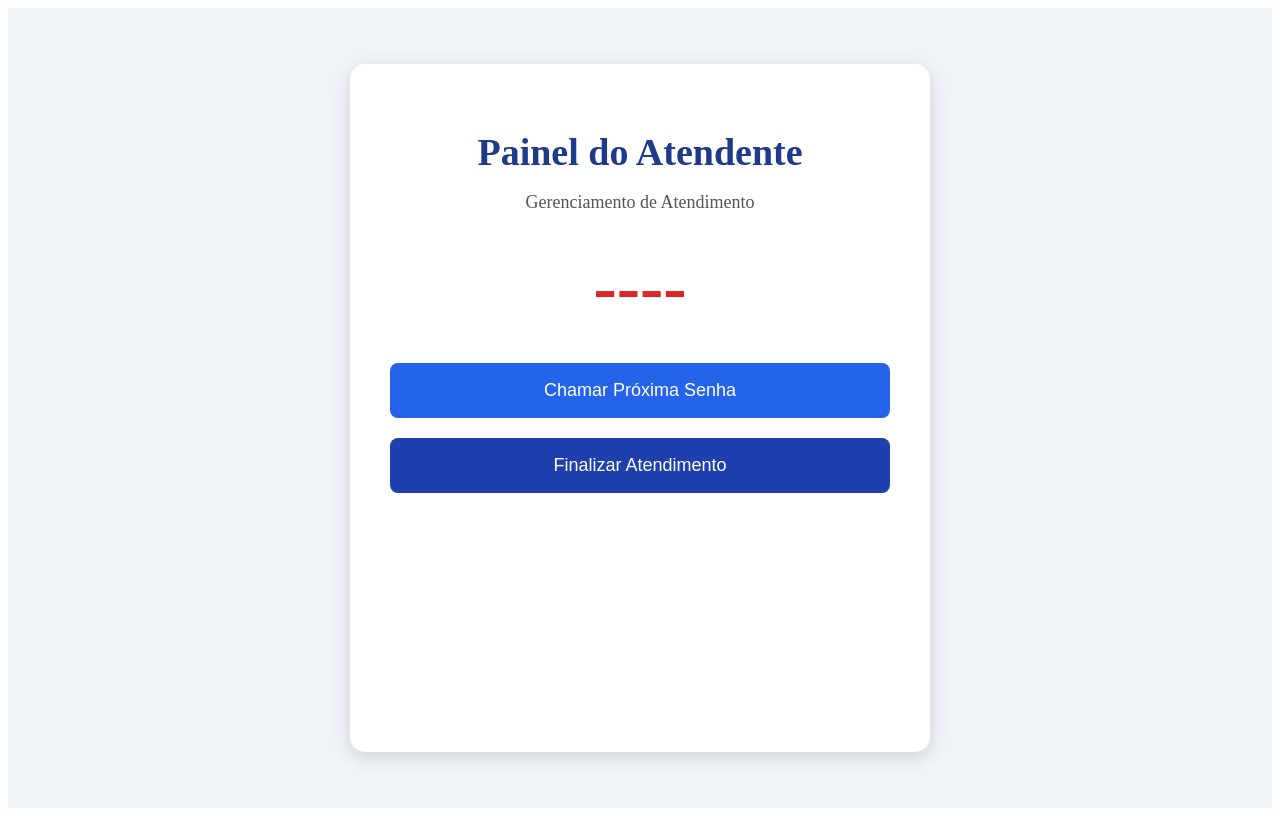
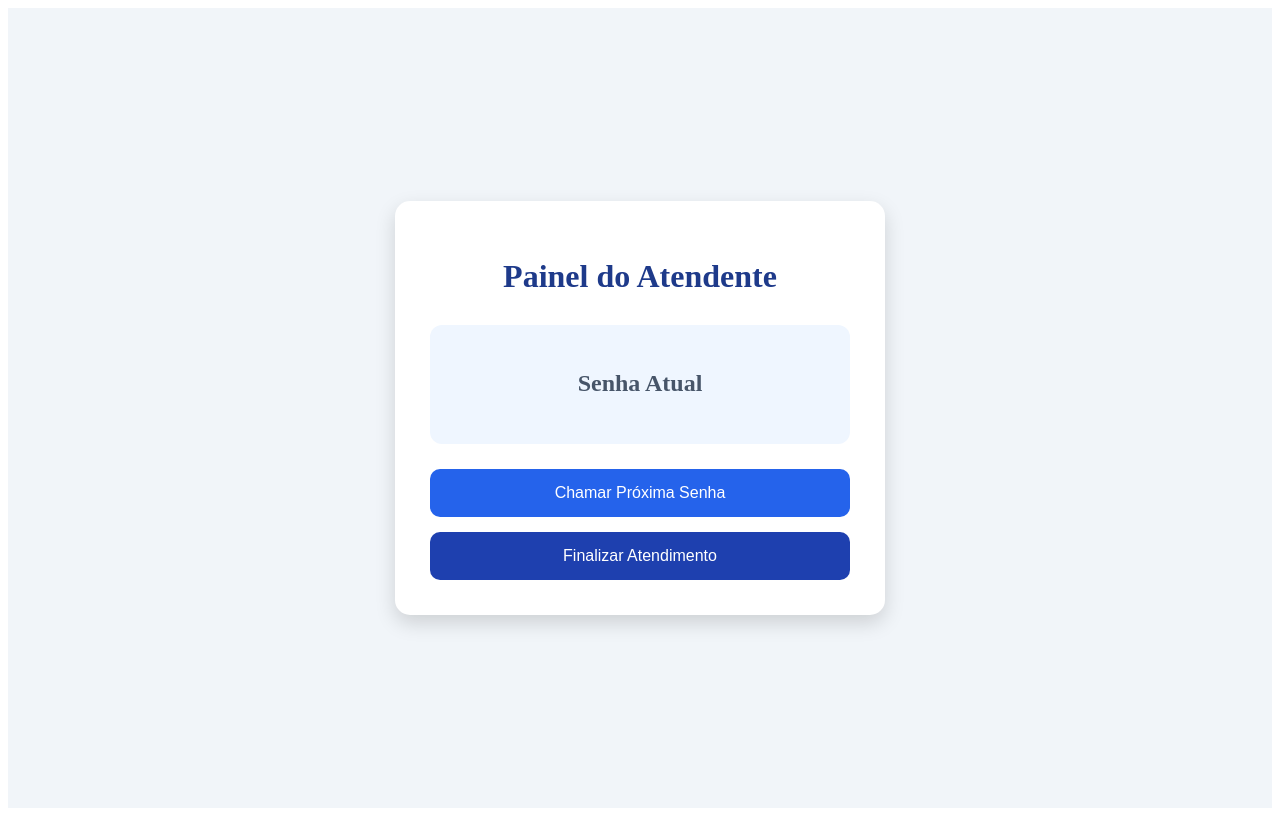
Before and after one commit to facurymanoel/fila-banco-frontend, an Angular app: page /atendente in a window 1280 px wide. Built offline with nearby package versions, Linux system fonts and the light colour scheme.

Commit message:
Estilização painel-atendente.html, css

```diff
--- a/src/app/painel-atendente/painel-atendente.css
+++ b/src/app/painel-atendente/painel-atendente.css
@@ -1,59 +1,71 @@
-.container{
-    height: 100vh;
+.container {
+    min-height: 100vh;
     display: flex;
     justify-content: center;
     align-items: center;
     background: #f1f5f9;
 }
-.card{
-    width: 500px;
-    padding: 40px;
+.card {
+    width: 420px;
     background: white;
+    padding: 35px;
     border-radius: 15px;
+    box-shadow: 0 8px 20px rgba(0, 0, 0, .15);
     text-align: center;
-    box-shadow: 0 5px 20px rgba(0,0,0,.15);
 }
-h1{
+h1 {
     color: #1e3a8a;
-    margin-bottom: 10px;
-    font-size: 38px;
+    margin-bottom: 30px;
 }
-p{
-    color: #555;
-    font-size: 18px;
-    margin-bottom: 35px;
+.senha-atual {
+     background: #eff6ff;
+     padding: 25px;
+     border-radius: 12px;
+     margin-bottom: 25px;
 }
-.senha{
-    font-size: 70px;
+.senha-atual h2 {
+    color: #475569;
+}
+.codigo {
+    font-size: 48px;
     font-weight: bold;
-    color: #dc2626;
-    margin-bottom: 35px;
+    color: #1e3a8a;
+    margin: 10px;
+
 }
-.botoes{
+.status {
+    font-size: 22px;
+    font-weight: bold;
+    color: #16a34a;;
+}
+.data {
+   color: #64748b;
+
+}
+.botoes {
     display: flex;
     flex-direction: column;
-    gap: 20px;
+    gap: 15px;
 }
-button{
-    height: 55px;
+button {
+    padding: 15px;
     border: none;
-    border-radius: 8px;
+    border-radius: 10px;
+    font-size: 16px;
+    cursor: pointer;
+}
+.chamar {
+    background:  #2563eb;
+     color: white;
+}
+.chamar:hover {
+    background: #1d4ed8;
+}
+.finalizar {
+     background: #1e40af;
     color: white;
-    font-size: 18px;
-    cursor: pointer;
+}
+.finalizar:hover {
+     background: #1e3a8a;
 
 }
-.proxima{
-     background:#2563eb;
-}
-.proxima:hover{
-    background:#1d4ed8;
-}
-.finalizar{
-     background:#1e40af;
-}
-.finalizar:hover{
-
-    background:#1e3a8a;
-
-}
--- a/src/app/painel-atendente/painel-atendente.html
+++ b/src/app/painel-atendente/painel-atendente.html
@@ -4,35 +4,40 @@
 
         <h1>Painel do Atendente</h1>
 
-        <p>
-            Gerenciamento de Atendimento
-        </p>
+        <div class="senha-atual">
 
-        <div class="senha">
+            <h2>Senha Atual</h2>
 
-            ----
+            <p class="codigo">
+                {{ proximaSenhaDto.codigo }}
+            </p>
+
+            <p class="status">
+                {{ proximaSenhaDto.status }}
+            </p>
+
+            @if(proximaSenhaDto.status === 'ATENDENDO'){
+
+                <P class="data">
+                   Início:
+                   {{ proximaSenhaDto.dataInicioAtendimento }}
+                </P>
+
+            }
 
         </div>
 
         <div class="botoes">
 
-            <button class="proxima"
+            <button class="chamar"
                     (click)="chamarProximaSenha()">
-
-                Chamar Próxima Senha
+                    Chamar Próxima Senha
             </button>
 
             <button class="finalizar"
                     (click)="finalizarSenha()">
-
-                Finalizar Atendimento
+                    Finalizar Atendimento
             </button>
-
-            <p>{{ proximaSenhaDto.codigo }}</p>
-            <p>{{ proximaSenhaDto.status }}</p>
-            <p>{{ proximaSenhaDto.dataInicioAtendimento }}</p>
-
-
 
         </div>
 
```
